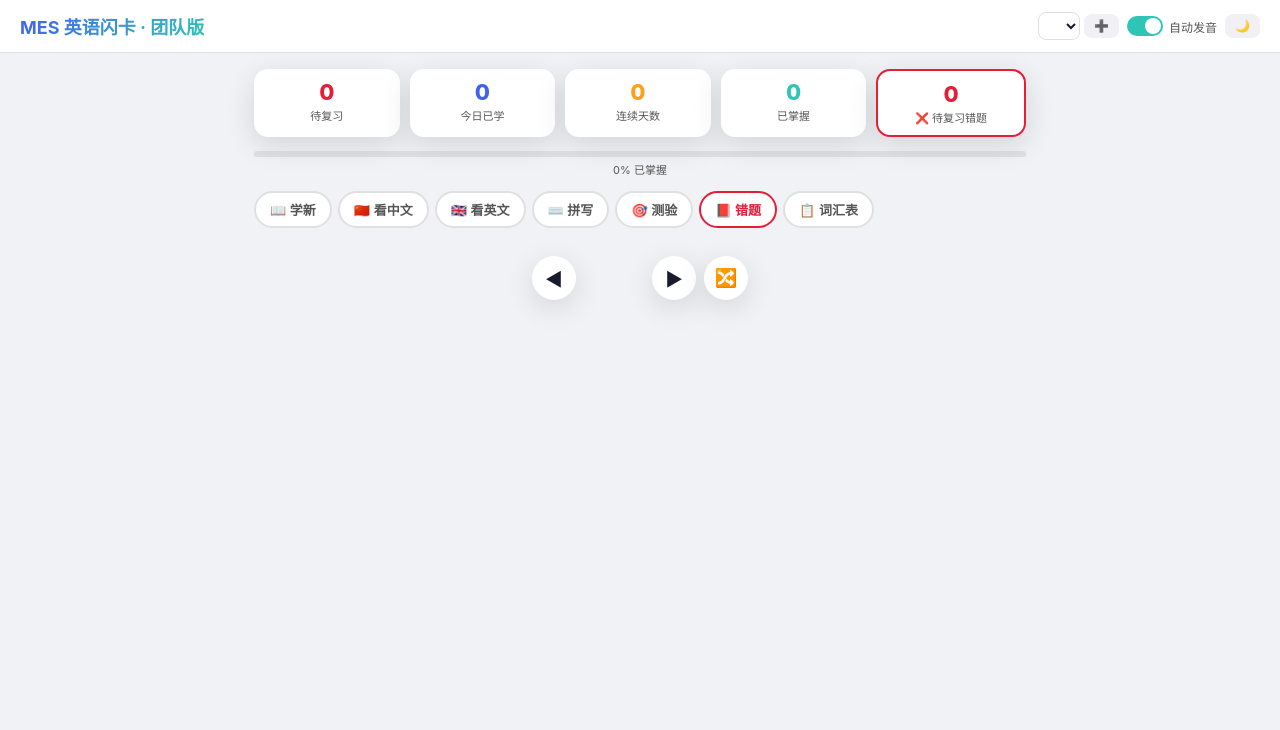
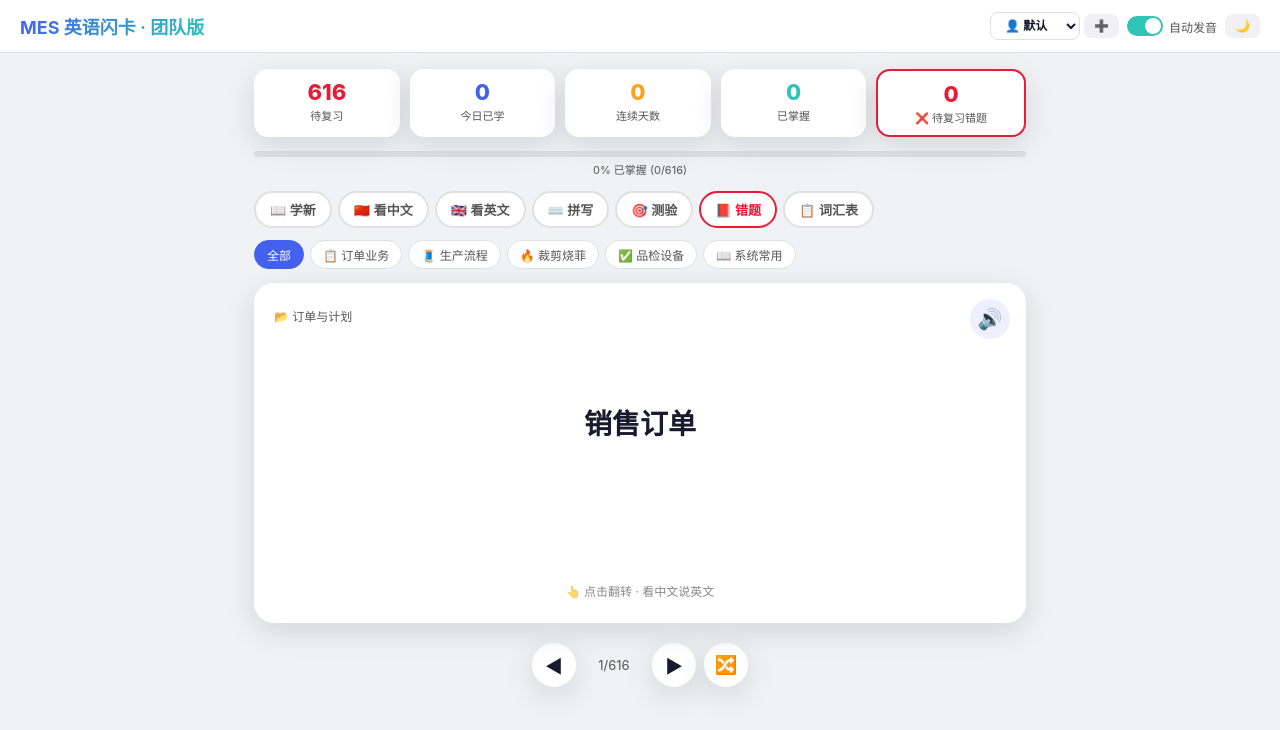
Before and after one commit to zh155586/mes-flashcard, a plain HTML site: page index.html in a window 1280 px wide. Drawn offline with Linux system fonts and the light colour scheme.

Commit message:
修复：语法错误导致白屏，按卡片正面语言发音

```diff
--- a/index.html
+++ b/index.html
@@ -1037,7 +1037,7 @@
   return wrongs;
 }
 
-// ============== AUDIO (Browser TTS - English + Chinese) ==============
+// ============== AUDIO (Browser TTS) ==============
 function playAudio(idx) {
   if (idx < 0 || idx >= ALL_TERMS.length) return;
   const term = ALL_TERMS[idx];
@@ -1045,31 +1045,32 @@
   if (btn) { btn.classList.add('playing'); setTimeout(() => btn.classList.remove('playing'), 1500); }
   if (!('speechSynthesis' in window)) return;
 
-  const enText = term.en.replace(/\s*\([^)]*\)/g, '').replace(/\s*\/[^/]*\//g, '').trim();
-  const cnText = term.cn;
-
   speechSynthesis.cancel();
 
-  const enUtter = new SpeechSynthesisUtterance(enText);
-  enUtter.lang = 'en-US';
-  enUtter.rate = 0.85;
+  // 卡片正面显示中文 → 念中文；正面显示英文 → 念英文
+  const isChineseFront = (currentMode === 'learn' || currentMode === 'cn2en' || currentMode === 'wrong');
+  const text = isChineseFront
+    ? term.cn
+    : term.en.replace(/\s*\([^)]*\)/g, '').replace(/\s*\/[^/]*\//g, '').trim();
+  const lang = isChineseFront ? 'zh-CN' : 'en-US';
 
-  const cnUtter = new SpeechSynthesisUtterance(cnText);
-  cnUtter.lang = 'zh-CN';
-  cnUtter.rate = 0.9;
-
-  enUtter.onend = () => {
-    setTimeout(() => speechSynthesis.speak(cnUtter), 200);
-  };
-
-  speechSynthesis.speak(enUtter);
+  const utter = new SpeechSynthesisUtterance(text);
+  utter.lang = lang;
+  utter.rate = 0.9;
+  speechSynthesis.speak(utter);
 }
 
 function toggleAutoPlay() {
   autoPlay = !autoPlay;
   localStorage.setItem('mes_autoplay', autoPlay ? '1' : '0');
   document.getElementById('autoPlayToggle').classList.toggle('on', autoPlay);
-}" onclick="setCat('${c.replace(/'/g,"\\'")}')">${c}</button>`
+}
+
+// ============== CATEGORIES (MEGA) ==============
+function renderCatFilter() {
+  const el = document.getElementById('catFilter');
+  el.innerHTML = getMegaCats().map(c =>
+    `<button class="cat-btn ${c===currentCat?'active':''}" onclick="setCat('${c.replace(/'/g,"\\'")}')">${c}</button>`
   ).join('');
 }
 
```
